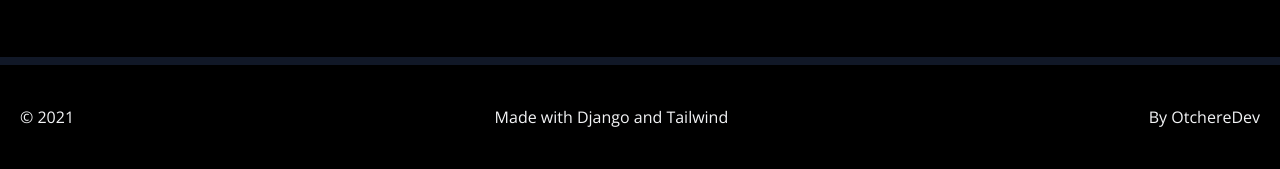
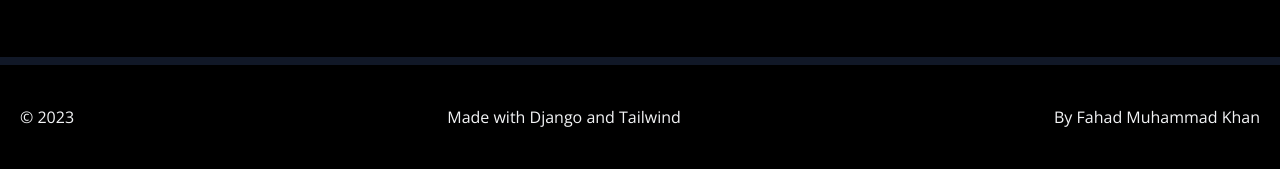
Before and after one commit to fahadi99/django_netflix_clone, a Django app: page / in a window 1280 px wide. Shown: the part 2415-2584 px from the top of the page. Run offline with Django 3.2, Linux system fonts and the light colour scheme; some libraries are stand-ins or nearby versions.

Commit message:
final commit

```diff
--- a/django_netflix_clone/templates/index.html
+++ b/django_netflix_clone/templates/index.html
@@ -88,9 +88,9 @@
     <footer class=" px-5 py-10 ">
         <ul class="flex justify-between items-center">
 
-            <li>&copy; 2021</li>
+            <li>&copy; 2023</li>
             <li> Made with Django and Tailwind</li>
-            <li>By OtchereDev</li>
+            <li>By Fahad Muhammad Khan</li>
         </ul>
     </footer>
 
```
